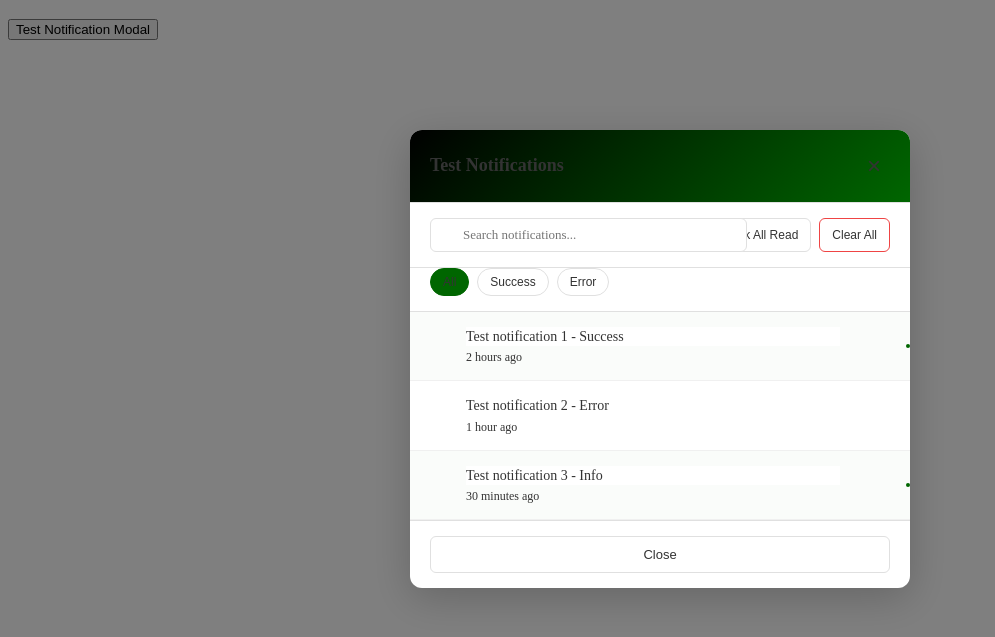
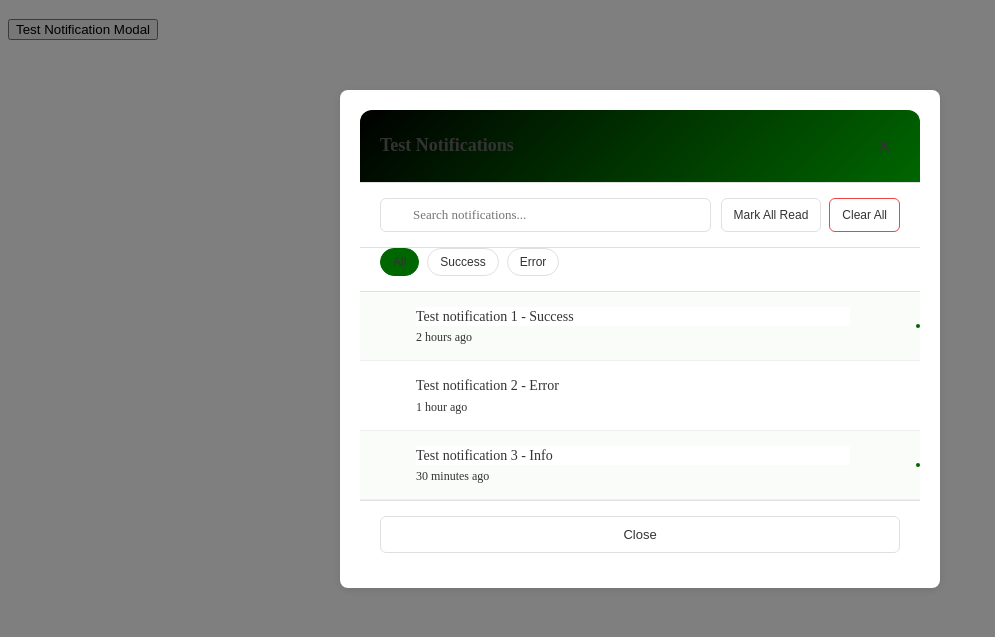
Before and after one commit to GoldForContinent/salama-docs, a website: page debug-notification.html in a window 1280 px wide. Shown: the part 61-698 px from the top of the page, without its empty margins (0-995 px from the left). Drawn offline with Linux system fonts and the light colour scheme.

Commit message:
notif modal

```diff
--- a/css/notifications-unified.css
+++ b/css/notifications-unified.css
@@ -71,7 +71,7 @@
   }
 }
 
-/* Notification Modal */
+/* Notification Modal - VENICE AI CSS FIXES */
 .notification-modal {
   display: none;
   position: fixed;
@@ -79,12 +79,13 @@
   left: 0;
   width: 100%;
   height: 100%;
-  background: rgba(0, 0, 0, 0.5);
-  z-index: 9999;
+  background: rgba(0, 0, 0, 0.5); /* semi-transparent background */
+  z-index: 10000; /* ensure modal is on top */
   align-items: center;
   justify-content: center;
   padding: 20px;
-  overflow-y: auto;
+  overflow: hidden; /* Prevent inner scrollbars - VENICE AI FIX */
+  box-sizing: border-box;
 }
 
 /* FORCE VISIBILITY OVERRIDE - Critical for modal display */
@@ -100,15 +101,15 @@
 
 .notification-modal-content {
   background: white;
-  border-radius: 12px;
+  padding: 20px;
+  border-radius: 8px;
+  max-width: 600px;
   width: 100%;
-  max-width: 500px;
-  max-height: 85vh;
-  display: flex;
-  flex-direction: column;
-  box-shadow: 0 10px 40px rgba(0, 0, 0, 0.2);
-  animation: slideInCenter 0.3s ease-out;
-  margin: auto;
+  max-height: 80vh;
+  overflow-y: auto; /* scrollable content if it overflows - VENICE AI FIX */
+  position: relative;
+  box-shadow: 0 2px 10px rgba(0, 0, 0, 0.1);
+  box-sizing: border-box;
 }
 
 @keyframes slideInCenter {
@@ -303,15 +304,19 @@
   border-color: var(--kenya-green, #006600);
 }
 
-/* List */
+/* List - VENICE AI FIXES */
 .notification-modal-list {
-  flex: 1;
+  max-height: 500px;
   overflow-y: auto;
-  -webkit-overflow-scrolling: touch;
-  min-height: 200px; /* Ensure minimum height */
-  display: block !important; /* Force display */
-  visibility: visible !important; /* Force visibility */
-  opacity: 1 !important; /* Force opacity */
+  display: block !important;
+  visibility: visible !important;
+  opacity: 1 !important;
+  box-sizing: border-box;
+}
+
+/* VENICE AI: Ensure all elements inside the modal are contained */
+.notification-modal-content * {
+  box-sizing: border-box;
 }
 
 .notification-modal-list::-webkit-scrollbar {
```
Also changed, not shown: js/notifications-unified.js (+60 -44 lines).
